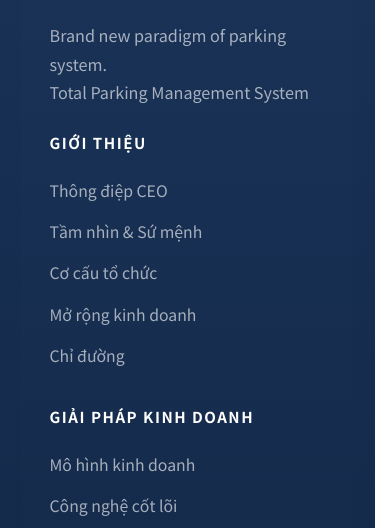
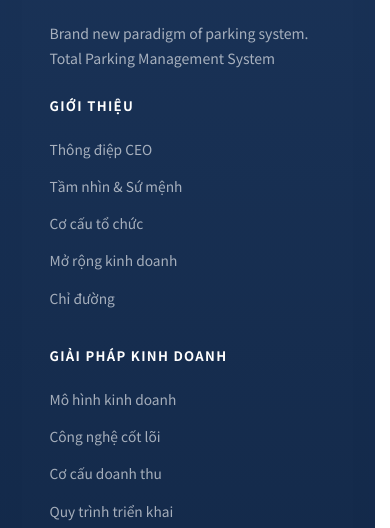
Before and after one commit to Hollsu-tech/Sheyone, a plain HTML site: page index.html in a window 390 px wide. Shown: the part 10733-11261 px from the top of the page. Drawn offline with nearby package versions, Linux system fonts and the light colour scheme.

Commit message:
Make the home footer match the inner pages.
Drop home-only footer grid/logo overrides and undo the homepage 1.15x
type scale inside the footer.

Co-Authored-By: Claude Opus 5.5 (1M context) <noreply@anthropic.com>

```diff
--- a/css/home.css
+++ b/css/home.css
@@ -83,16 +83,6 @@ html.page-home .solution-panel {
 
 html.page-home .contact-grid {
   grid-template-columns: minmax(0, 1fr) minmax(0, 1.15fr);
-}
-
-html.page-home .footer-grid {
-  grid-template-columns: minmax(max-content, 1.4fr) repeat(5, minmax(0, 1fr));
-}
-
-@media (min-width: 1025px) and (max-width: 1280px) {
-  html.page-home .footer-grid {
-    grid-template-columns: repeat(5, minmax(0, 1fr));
-  }
 }
 
 html.page-home :where(
@@ -198,10 +188,6 @@ html.page-home .value-box h4 {
   html.page-home .contact-grid {
     grid-template-columns: minmax(0, 1fr);
   }
-
-  html.page-home .footer-grid {
-    grid-template-columns: repeat(2, minmax(0, 1fr));
-  }
 }
 
 @media (max-width: 768px) {
@@ -234,26 +220,15 @@ html.page-home .value-box h4 {
     min-width: 0;
   }
 
-  html.page-home .footer-grid {
-    grid-template-columns: minmax(0, 1fr);
-  }
-
   html.page-home .hero h1 .sub,
   html.page-home .hero.hero--centered .hero-content h1 .sub {
     white-space: normal;
   }
 }
 
-/* Footer logo on homepage */
-html.page-home .footer-brand img {
-  height: var(--logo-height);
-  width: auto;
-  margin-bottom: 24px;
-}
-
-@media (min-width: 1281px) {
-  html.page-home .footer-brand img {
-    margin-top: -19px;
-    margin-bottom: -9px;
-  }
-}
+/* Footer matches the inner pages: undo the homepage 1.15x type scale */
+html.page-home .footer { font-size: 16px; }
+html.page-home .footer-brand p { font-size: calc(0.88rem / 1.15); }
+html.page-home .footer h4 { font-size: calc(0.82rem / 1.15); }
+html.page-home .footer-links a { font-size: calc(0.86rem / 1.15); }
+html.page-home .footer-bottom { font-size: calc(0.78rem / 1.15); }
```
